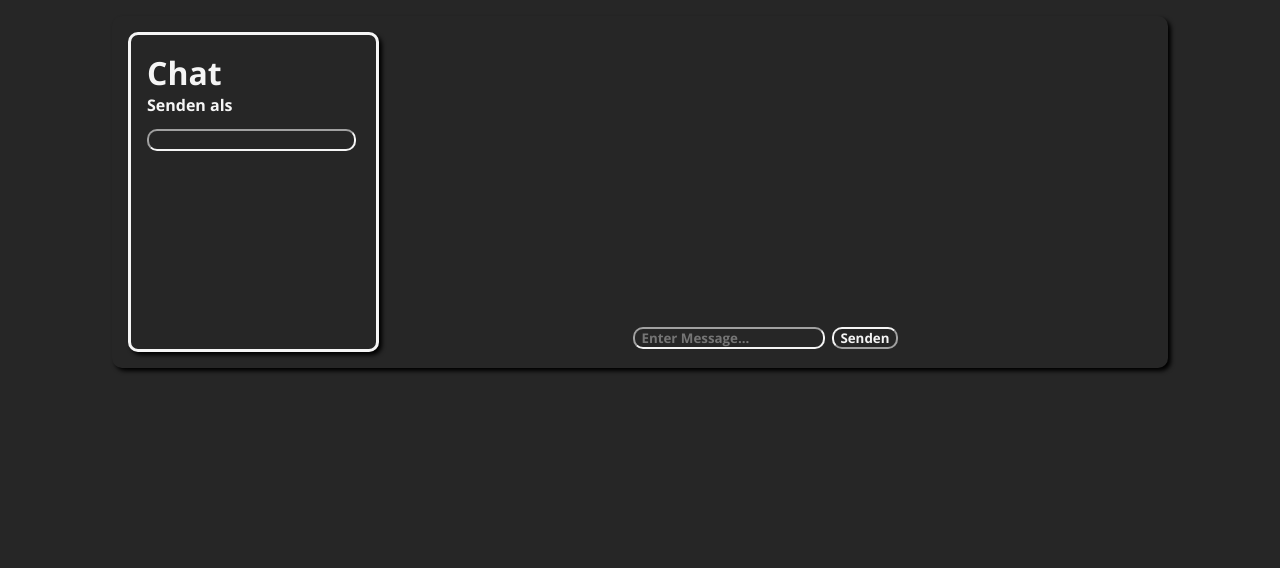
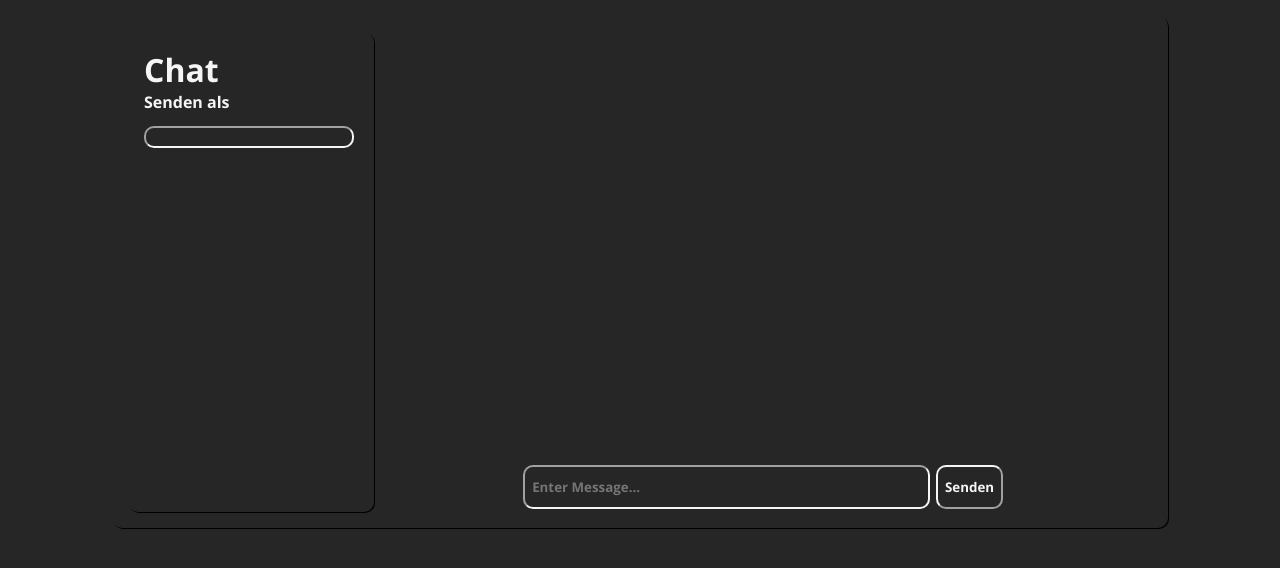
Before and after one commit to AlwinBrauns/WebChat_v1, a website: page public/index.html in a window 1280 px wide. Drawn offline with nearby package versions, Linux system fonts and the light colour scheme; no server answers.

Commit message:
some styling

```diff
--- a/public/index.html
+++ b/public/index.html
@@ -21,7 +21,7 @@
                     <!--Chat Messages-->
                 </div>
                 <form id="form-msg">
-                    <input type="text" name="msg" id="msg" placeholder="Enter Message..." required>
+                    <input type="text" name="msg" id="msg-input" placeholder="Enter Message..." required>
                     <button type="submit">Senden</button>
                 </form>
             </div>
--- a/public/style/style.css
+++ b/public/style/style.css
@@ -9,10 +9,10 @@
 
 .chat-fenster{
     width: 80%;
-    min-height: 20em;
-    max-height: 30em;
+    min-height: 30em;
+    max-height: 40em;
     background-color: #262626;
-    box-shadow: 3px 3px 4px 0px #000000;
+    box-shadow: 1px 1px 0px 0px #000000;
     margin: 1em;
     padding: 1em;
     display: flex;
@@ -29,11 +29,12 @@ body * {
 }
 
 .chat-nav{
-    border-style: solid;
+    /*border-style: solid;*/
     padding: 1em;
-    box-shadow: 3px 3px 4px 0px #000000;
+    box-shadow: 1px 1px 0px 0px #000000;
     max-width: 33%;
 }
+
 
 .chat-msgs{
     position: relative;
@@ -82,6 +83,13 @@ body * {
     border-style: solid;
     padding: 0.66em;
     margin: 0.66em;
+    background-color: lightgrey;
+    color: black;
+}
+
+#msg-input{
+    height: 3em;
+    width: 50%;
 }
 
 /* width */
```
